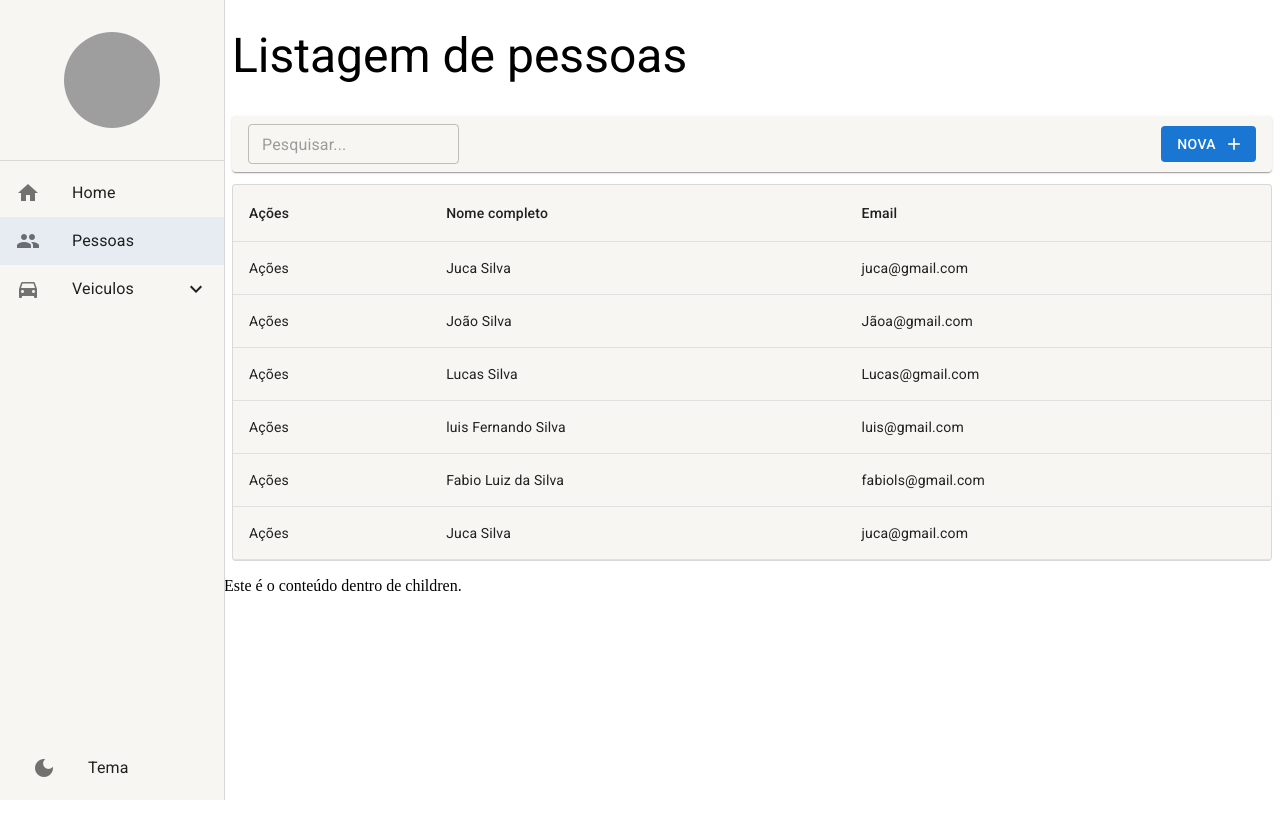
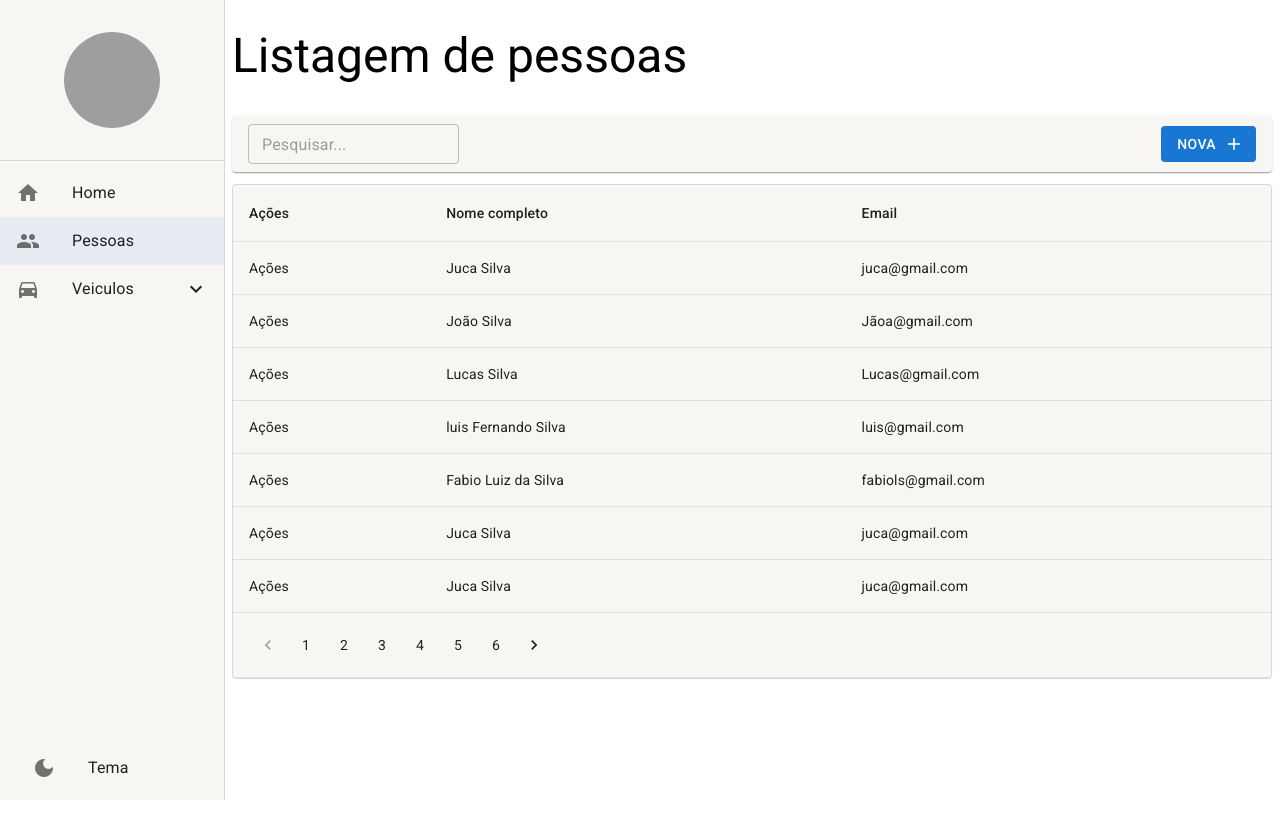
Before and after one commit to l69luiz/autofrota, a React (Create React App) app: page /pessoas in a window 1280 px wide. Shown: the top 816 px of the page. Built offline with nearby package versions, Linux system fonts and the light colour scheme; data requests are answered from the project's data file; grey boxes are pictures that could not be loaded.

Commit message:
feat:Paginação_29

```diff
--- a/mock/database.json
+++ b/mock/database.json
@@ -8,35 +8,245 @@
 
       },
       {
-        "id":1,
+        "id":2,
         "email": "Jãoa@gmail.com",
         "cidadeId": 2,
         "nomeCompleto": "João Silva"
 
       },
       {
-        "id":2,
+        "id":3,
         "email": "Lucas@gmail.com",
         "cidadeId": 2,
         "nomeCompleto": "Lucas Silva"
 
       },
       {
-        "id":3,
+        "id":4,
         "email": "luis@gmail.com",
         "cidadeId": 2,
         "nomeCompleto": "luis Fernando Silva"
 
       },
       {
-        "id":4,
+        "id":5,
         "email": "fabiols@gmail.com",
         "cidadeId": 2,
         "nomeCompleto": "Fabio Luiz da Silva"
 
       },
       {
-        "id":5,
+        "id":6,
+        "email": "juca@gmail.com",
+        "cidadeId": 2,
+        "nomeCompleto": "Juca Silva"
+
+      },
+      {
+        "id":7,
+        "email": "juca@gmail.com",
+        "cidadeId": 2,
+        "nomeCompleto": "Juca Silva"
+
+      },
+      {
+        "id":8,
+        "email": "Jãoa@gmail.com",
+        "cidadeId": 2,
+        "nomeCompleto": "João Silva"
+
+      },
+      {
+        "id":9,
+        "email": "Lucas@gmail.com",
+        "cidadeId": 2,
+        "nomeCompleto": "Lucas Silva"
+
+      },
+      {
+        "id":10,
+        "email": "luis@gmail.com",
+        "cidadeId": 2,
+        "nomeCompleto": "luis Fernando Silva"
+
+      },
+      {
+        "id":11,
+        "email": "fabiols@gmail.com",
+        "cidadeId": 2,
+        "nomeCompleto": "Fabio Luiz da Silva"
+
+      },
+      {
+        "id":12,
+        "email": "juca@gmail.com",
+        "cidadeId": 2,
+        "nomeCompleto": "Juca Silva"
+
+      },
+      {
+        "id":13,
+        "email": "juca@gmail.com",
+        "cidadeId": 2,
+        "nomeCompleto": "Juca Silva"
+
+      },
+      {
+        "id":14,
+        "email": "Jãoa@gmail.com",
+        "cidadeId": 2,
+        "nomeCompleto": "João Silva"
+
+      },
+      {
+        "id":15,
+        "email": "Lucas@gmail.com",
+        "cidadeId": 2,
+        "nomeCompleto": "Lucas Silva"
+
+      },
+      {
+        "id":16,
+        "email": "luis@gmail.com",
+        "cidadeId": 2,
+        "nomeCompleto": "luis Fernando Silva"
+
+      },
+      {
+        "id":17,
+        "email": "fabiols@gmail.com",
+        "cidadeId": 2,
+        "nomeCompleto": "Fabio Luiz da Silva"
+
+      },
+      {
+        "id":18,
+        "email": "juca@gmail.com",
+        "cidadeId": 2,
+        "nomeCompleto": "Juca Silva"
+
+      },
+      {
+        "id":19,
+        "email": "juca@gmail.com",
+        "cidadeId": 2,
+        "nomeCompleto": "Juca Silva"
+
+      },
+      {
+        "id":20,
+        "email": "Jãoa@gmail.com",
+        "cidadeId": 2,
+        "nomeCompleto": "João Silva"
+
+      },
+      {
+        "id":21,
+        "email": "Lucas@gmail.com",
+        "cidadeId": 2,
+        "nomeCompleto": "Lucas Silva"
+
+      },
+      {
+        "id":22,
+        "email": "luis@gmail.com",
+        "cidadeId": 2,
+        "nomeCompleto": "luis Fernando Silva"
+
+      },
+      {
+        "id":23,
+        "email": "fabiols@gmail.com",
+        "cidadeId": 2,
+        "nomeCompleto": "Fabio Luiz da Silva"
+
+      },
+      {
+        "id":24,
+        "email": "juca@gmail.com",
+        "cidadeId": 2,
+        "nomeCompleto": "Juca Silva"
+
+      },
+      {
+        "id":25,
+        "email": "juca@gmail.com",
+        "cidadeId": 2,
+        "nomeCompleto": "Juca Silva"
+
+      },
+      {
+        "id":26,
+        "email": "Jãoa@gmail.com",
+        "cidadeId": 2,
+        "nomeCompleto": "João Silva"
+
+      },
+      {
+        "id":27,
+        "email": "Lucas@gmail.com",
+        "cidadeId": 2,
+        "nomeCompleto": "Lucas Silva"
+
+      },
+      {
+        "id":28,
+        "email": "luis@gmail.com",
+        "cidadeId": 2,
+        "nomeCompleto": "luis Fernando Silva"
+
+      },
+      {
+        "id":29,
+        "email": "fabiols@gmail.com",
+        "cidadeId": 2,
+        "nomeCompleto": "Fabio Luiz da Silva"
+
+      },
+      {
+        "id":30,
+        "email": "juca@gmail.com",
+        "cidadeId": 2,
+        "nomeCompleto": "Juca Silva"
+
+      },
+      {
+        "id":31,
+        "email": "juca@gmail.com",
+        "cidadeId": 2,
+        "nomeCompleto": "Juca Silva"
+
+      },
+      {
+        "id":32,
+        "email": "Jãoa@gmail.com",
+        "cidadeId": 2,
+        "nomeCompleto": "João Silva"
+
+      },
+      {
+        "id":33,
+        "email": "Lucas@gmail.com",
+        "cidadeId": 2,
+        "nomeCompleto": "Lucas Silva"
+
+      },
+      {
+        "id":34,
+        "email": "luis@gmail.com",
+        "cidadeId": 2,
+        "nomeCompleto": "luis Fernando Silva"
+
+      },
+      {
+        "id":35,
+        "email": "fabiols@gmail.com",
+        "cidadeId": 2,
+        "nomeCompleto": "Fabio Luiz da Silva"
+
+      },
+      {
+        "id":36,
         "email": "juca@gmail.com",
         "cidadeId": 2,
         "nomeCompleto": "Juca Silva"
--- a/src/pages/pessoas/ListagemDePessoas.tsx
+++ b/src/pages/pessoas/ListagemDePessoas.tsx
@@ -1,34 +1,40 @@
-import React, { Children, useEffect, useMemo, useState } from "react";
+import { LinearProgress, Pagination, Paper, Table, TableBody, TableCell, TableContainer, TableFooter, TableHead, TablePagination, TableRow } from "@mui/material";
+import { IListagemPessoa, PessoasService } from "../../shared/services/api/pessoas/PessoasService";
 import { LayoutBaseDePagina } from "../../shared/layouts/LayoutBaseDePaginas";
+import React, { useEffect, useMemo, useState } from "react";
 import { FerramentasDaListagem } from "../../shared/components";
+import { Environment } from "../../shared/environments";
 import { useSearchParams } from "react-router-dom";
-import { IListagemPessoa, PessoasService } from "../../shared/services/api/pessoas/PessoasService";
 import { useDebounce } from "../../shared/hooks";
-import { autocompleteClasses, Paper, Table, TableBody, TableCell, TableContainer, TableHead, TableRow } from "@mui/material";
 
-export const ListagemDePessoas: React.FC =() => {
+export const ListagemDePessoas: React.FC = () => {
 
     const [searchParams, setSearchParams] = useSearchParams();
-    const {debounce} = useDebounce();
+    const { debounce } = useDebounce();
 
-    const [rows, setRows] = useState<IListagemPessoa[]> ([]);
+    const [rows, setRows] = useState<IListagemPessoa[]>([]);
+    const [isLoading, setIsLoading] = useState(true);
     const [totalCount, setTotalCount] = useState(0);
-    const [isLoading, setIsLoading] = useState(true);
 
     const busca = useMemo(() => {
         return searchParams.get('busca') || '';
 
-    },[searchParams]);
+    }, [searchParams]);
+
+    const pagina = useMemo(() => {
+        return Number(searchParams.get('pagina')) || '1';
+
+    }, [searchParams]);
 
     useEffect(() => {
         setIsLoading(true);
         debounce(() => {
 
-        PessoasService.getAll(1, busca)
+            PessoasService.getAll(pagina, busca)
 
-        .then((result)=>{
+                .then((result) => {
                     setIsLoading(false);
-            if (result instanceof Error){
+                    if (result instanceof Error) {
                         alert(result.message);
                     } else {
 
@@ -42,7 +48,7 @@ export const ListagemDePessoas: React.FC =() => {
         });
 
 
-    },[busca]);
+    }, [busca, pagina]);
 
 
 
@@ -56,13 +62,13 @@ export const ListagemDePessoas: React.FC =() => {
                     mostrarInputBusca
                     textoBotaoNovo='Nova'
                     textoDaBusca={busca}
-                    aoMudarTextoDeBusca={texto => setSearchParams({busca: texto}, {replace: true})}
+                    aoMudarTextoDeBusca={texto => setSearchParams({ busca: texto, pagina: '1'}, { replace: true })}
 
                 />
 
             }
         >
-            <TableContainer component={Paper} variant="outlined" sx={ {m:1, width:'auto' } }>
+            <TableContainer component={Paper} variant="outlined" sx={{ m: 1, width: 'auto' }}>
                 <Table>
                     <TableHead>
                         <TableRow>
@@ -71,6 +77,7 @@ export const ListagemDePessoas: React.FC =() => {
                             <TableCell>Email</TableCell>
                         </TableRow>
                     </TableHead>
+
                     <TableBody>
 
                         {rows.map(row => (
@@ -83,15 +90,39 @@ export const ListagemDePessoas: React.FC =() => {
                         ))}
 
                     </TableBody>
-                </Table>
+
+                    {totalCount === 0 && !isLoading && (
+                        <caption>{Environment.LISTAGEM_VAZIA}</caption>
+
+                    )}
+
+                    <TableFooter>
+
+                        {isLoading && (
+                            <TableRow>
+                                <TableCell colSpan={3}>
+                                    <LinearProgress variant="indeterminate" />
+                                </TableCell>
+                            </TableRow>
+                        )}
 
 
+                        {(totalCount > 0 && totalCount > Environment.LIMITE_DE_LINHAS) && (
+                            <TableRow>
+                                <TableCell colSpan={3}>
+                                    <Pagination
+                                        page={pagina}
+                                        count={Math.ceil(totalCount / Environment.LIMITE_DE_LINHAS)}
+                                        onChange={(_, newPage) => setSearchParams({ busca, pagina: newPage.toString() }, { replace: true })}
+                                    />
+                                </TableCell>
+
+                            </TableRow>
+                        )}
+
+                    </TableFooter>
+                </Table>
             </TableContainer>
-
-
-            <div>    <p>Este é o conteúdo dentro de children.</p>
-            </div>
-
         </LayoutBaseDePagina>
 
     );
--- a/src/shared/Services/api/pessoas/PessoasService.ts
+++ b/src/shared/Services/api/pessoas/PessoasService.ts
@@ -21,14 +21,14 @@ export interface IDetalhePessoa{
 
 };
 
-type TPessoaComTotalCount = {
+export type TPessoaComTotalCount = {
     data: IListagemPessoa[];
     totalCount:number;
 
 
 };
 
-const getAll = async(page =1, filter =''): Promise<TPessoaComTotalCount | Error> =>{
+const getAll = async(page = 1, filter =''): Promise<TPessoaComTotalCount | Error> =>{
     try {
         const urlRelativa = `/pessoas?_page=${page}&_limit=${Environment.LIMITE_DE_LINHAS}&nomeCompleto_like=${filter}`;
 
@@ -37,7 +37,7 @@ const getAll = async(page =1, filter =''): Promise<TPessoaComTotalCount | Error>
         if(data){
             return {
                data,
-               totalCount: Number(headers['xtotal-count'] || Environment.LIMITE_DE_LINHAS),
+               totalCount: Number(headers['x-total-count'] || Environment.LIMITE_DE_LINHAS),
             };
         }
         return new Error('Erro ao listar os registros.');
--- a/src/shared/environments/index.ts
+++ b/src/shared/environments/index.ts
@@ -2,7 +2,7 @@ export const Environment = {
     /**
      * Define a quantidade de linhas a ser definidas por padrão nas listagens.
      */
-    LIMITE_DE_LINHAS: 10,
+    LIMITE_DE_LINHAS: 7,
 
     /**
      * Placeholder exibido nas inputs.
```
Lines whose indentation alone changed are shown as unchanged.
